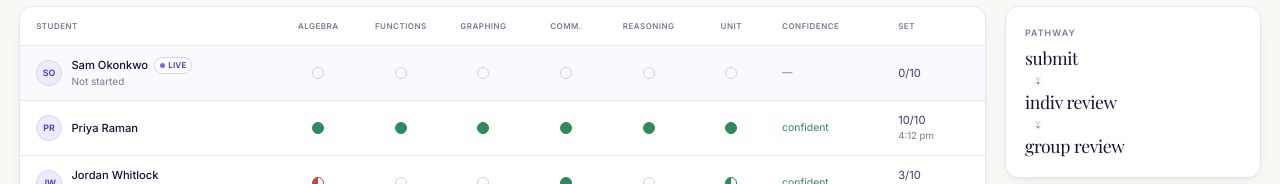
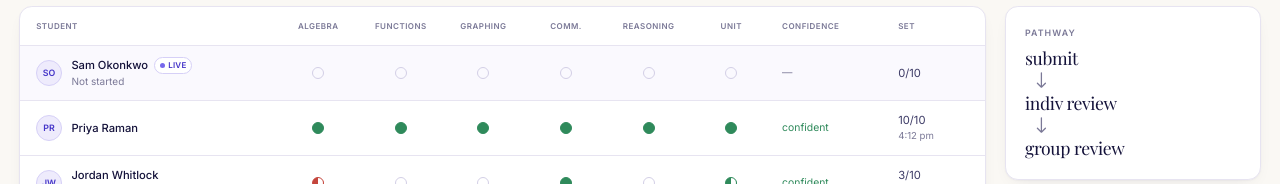
Before and after one commit to cderda7/maths_platform, a Next.js app in the folder curr_version/: page /teacher in a window 1280 px wide. Shown: the part 206-390 px from the top of the page. Built offline with nearby package versions, Linux system fonts and the light colour scheme.

Commit message:
pathway card: drawn down arrow

```diff
--- a/curr_version/app/teacher/TeacherLive.tsx
+++ b/curr_version/app/teacher/TeacherLive.tsx
@@ -252,9 +252,9 @@ export default function TeacherLive() {
                 .map((stage, i) => (
                   <li key={stage} className="flex flex-col items-start">
                     {i > 0 && (
-                      <span className="pl-3 text-[18px] text-ink-muted" aria-hidden>
-                        ↓
-                      </span>
+                      <svg viewBox="0 0 16 22" className="my-0.5 ml-3 h-[22px] w-4 text-ink-muted" aria-hidden>
+                        <path d="M8 1v18M3 14l5 5 5-5" fill="none" stroke="currentColor" strokeWidth="1.6" strokeLinecap="round" strokeLinejoin="round" />
+                      </svg>
                     )}
                     <span>{stage}</span>
                   </li>
```
